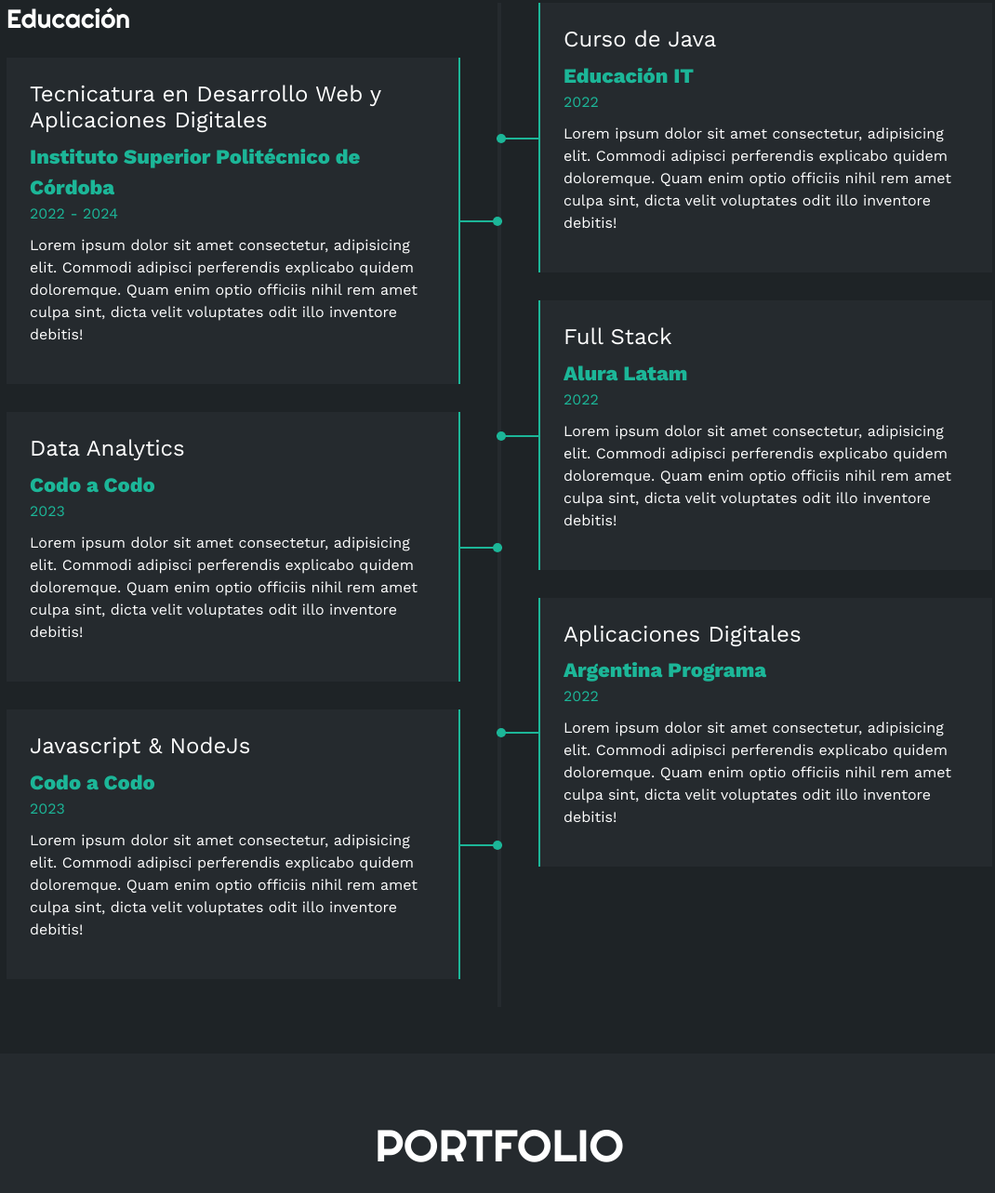
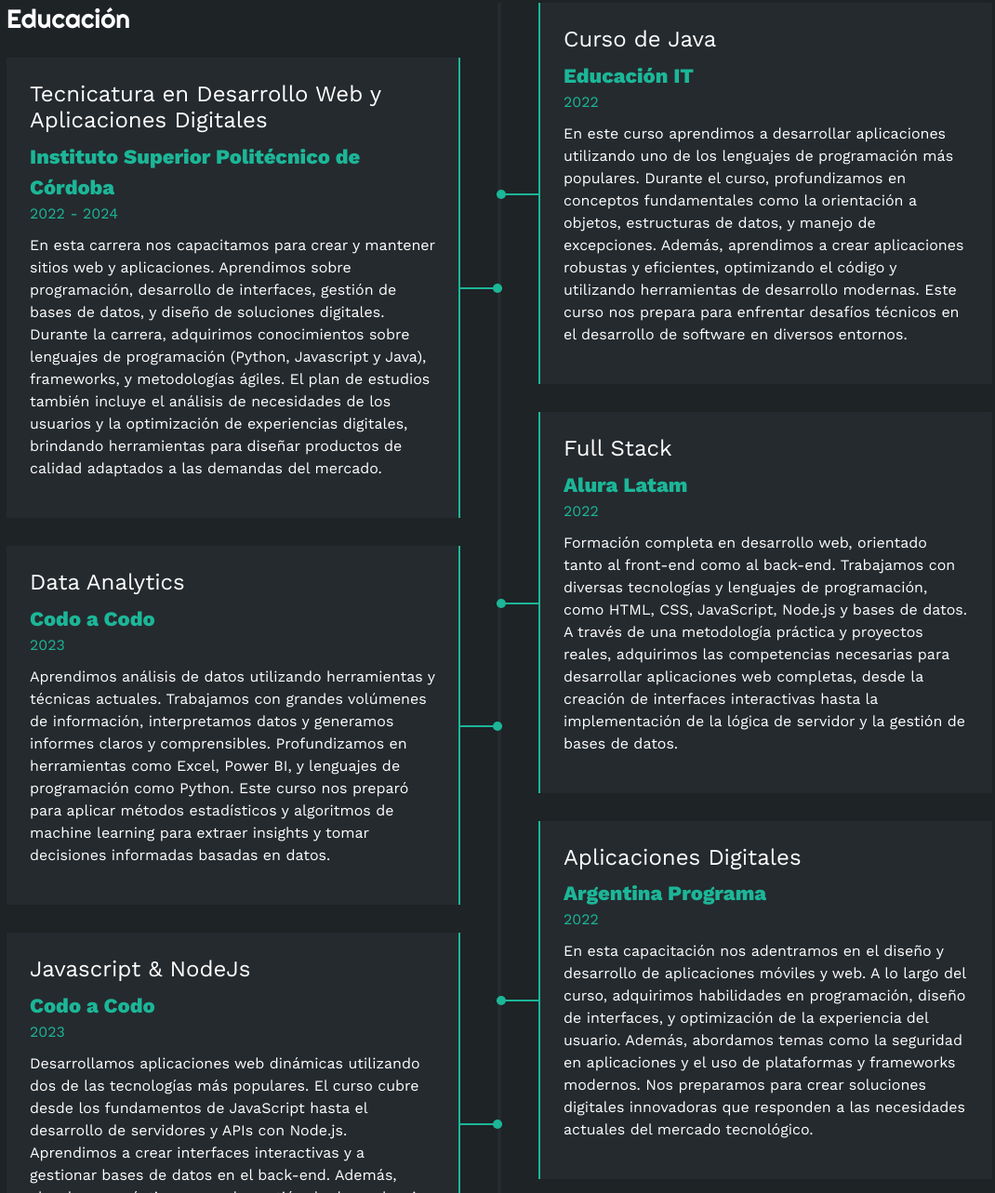
Before and after one commit to ADizanzo/portfolio, a plain HTML site: page index.html in a window 1280 px wide. Shown: the part 2245-3528 px from the top of the page at 93% size, without its empty margins (103-1173 px from the left). Drawn offline with nearby package versions, Linux system fonts and the light colour scheme.

Commit message:
agrego img y cambios en html

```diff
--- a/index.html
+++ b/index.html
@@ -240,7 +240,7 @@
                         <h4>Tecnicatura en Desarrollo Web y Aplicaciones Digitales</h4>
                         <span class="casa">Instituto Superior Politécnico de Córdoba</span>
                         <span class="fecha">2022 - 2024</span>
-                        <p>Lorem ipsum dolor sit amet consectetur, adipisicing elit. Commodi adipisci perferendis explicabo quidem doloremque. Quam enim optio officiis nihil rem amet culpa sint, dicta velit voluptates odit illo inventore debitis!</p>
+                        <p>En esta carrera nos capacitamos para crear y mantener sitios web y aplicaciones. Aprendimos sobre programación, desarrollo de interfaces, gestión de bases de datos, y diseño de soluciones digitales. Durante la carrera, adquirimos conocimientos sobre lenguajes de programación (Python, Javascript y Java), frameworks, y metodologías ágiles. El plan de estudios también incluye el análisis de necesidades de los usuarios y la optimización de experiencias digitales, brindando herramientas para diseñar productos de calidad adaptados a las demandas del mercado.</p>
                         <div class="conectori">
                             <div class="circuloi"></div>
                         </div>
@@ -249,7 +249,7 @@
                         <h4>Data Analytics</h4>
                         <span class="casa">Codo a Codo</span>
                         <span class="fecha">2023</span>
-                        <p>Lorem ipsum dolor sit amet consectetur, adipisicing elit. Commodi adipisci perferendis explicabo quidem doloremque. Quam enim optio officiis nihil rem amet culpa sint, dicta velit voluptates odit illo inventore debitis!</p>
+                        <p>Aprendimos análisis de datos utilizando herramientas y técnicas actuales. Trabajamos con grandes volúmenes de información, interpretamos datos y generamos informes claros y comprensibles. Profundizamos en herramientas como Excel, Power BI, y lenguajes de programación como Python. Este curso nos preparó para aplicar métodos estadísticos y algoritmos de machine learning para extraer insights y tomar decisiones informadas basadas en datos.</p>
                         <div class="conectori">
                             <div class="circuloi"></div>
                         </div>
@@ -258,7 +258,7 @@
                         <h4>Javascript & NodeJs</h4>
                         <span class="casa">Codo a Codo</span>
                         <span class="fecha">2023</span>
-                        <p>Lorem ipsum dolor sit amet consectetur, adipisicing elit. Commodi adipisci perferendis explicabo quidem doloremque. Quam enim optio officiis nihil rem amet culpa sint, dicta velit voluptates odit illo inventore debitis!</p>
+                        <p>Desarrollamos aplicaciones web dinámicas utilizando dos de las tecnologías más populares. El curso cubre desde los fundamentos de JavaScript hasta el desarrollo de servidores y APIs con Node.js. Aprendimos a crear interfaces interactivas y a gestionar bases de datos en el back-end. Además, abordamos prácticas como la gestión de dependencias y el uso de frameworks y librerías, lo que nos permite dominar el desarrollo full-stack con un enfoque práctico y actual.</p>
                         <div class="conectori">
                             <div class="circuloi"></div>
                         </div>
@@ -270,7 +270,7 @@
                         <h4>Curso de Java</h4>
                         <span class="casa">Educación IT</span>
                         <span class="fecha">2022</span>
-                        <p>Lorem ipsum dolor sit amet consectetur, adipisicing elit. Commodi adipisci perferendis explicabo quidem doloremque. Quam enim optio officiis nihil rem amet culpa sint, dicta velit voluptates odit illo inventore debitis!</p>
+                        <p>En este curso aprendimos a desarrollar aplicaciones utilizando uno de los lenguajes de programación más populares. Durante el curso, profundizamos en conceptos fundamentales como la orientación a objetos, estructuras de datos, y manejo de excepciones. Además, aprendimos a crear aplicaciones robustas y eficientes, optimizando el código y utilizando herramientas de desarrollo modernas. Este curso nos prepara para enfrentar desafíos técnicos en el desarrollo de software en diversos entornos.</p>
                         <div class="conectord">
                             <div class="circulod"></div>
                         </div>
@@ -279,7 +279,7 @@
                         <h4>Full Stack</h4>
                         <span class="casa">Alura Latam</span>
                         <span class="fecha">2022</span>
-                        <p>Lorem ipsum dolor sit amet consectetur, adipisicing elit. Commodi adipisci perferendis explicabo quidem doloremque. Quam enim optio officiis nihil rem amet culpa sint, dicta velit voluptates odit illo inventore debitis!</p>
+                        <p>Formación completa en desarrollo web, orientado tanto al front-end como al back-end. Trabajamos con diversas tecnologías y lenguajes de programación, como HTML, CSS, JavaScript, Node.js y bases de datos. A través de una metodología práctica y proyectos reales, adquirimos las competencias necesarias para desarrollar aplicaciones web completas, desde la creación de interfaces interactivas hasta la implementación de la lógica de servidor y la gestión de bases de datos.</p>
                         <div class="conectord">
                             <div class="circulod"></div>
                         </div>
@@ -288,7 +288,7 @@
                         <h4>Aplicaciones Digitales</h4>
                         <span class="casa">Argentina Programa</span>
                         <span class="fecha">2022</span>
-                        <p>Lorem ipsum dolor sit amet consectetur, adipisicing elit. Commodi adipisci perferendis explicabo quidem doloremque. Quam enim optio officiis nihil rem amet culpa sint, dicta velit voluptates odit illo inventore debitis!</p>
+                        <p>En esta capacitación nos adentramos en el diseño y desarrollo de aplicaciones móviles y web. A lo largo del curso, adquirimos habilidades en programación, diseño de interfaces, y optimización de la experiencia del usuario. Además, abordamos temas como la seguridad en aplicaciones y el uso de plataformas y frameworks modernos. Nos preparamos para crear soluciones digitales innovadoras que responden a las necesidades actuales del mercado tecnológico.</p>
                         <div class="conectord">
                             <div class="circulod"></div>
                         </div>
@@ -338,7 +338,7 @@
                     </div>
                 </div>
                 <div class="proyecto">
-                    <img src="img/padel.jpg" alt="">
+                    <img src="img/ruta_aprendizaje.jpg" alt="">
                     <div class="overlay">
                         <h3>Programming Resources</h3>
                         <p>Página Web - Recursos de Programación</p>
```
Also changed, not shown: cv.html (+3 -3 lines), img/fondo10.jpg (added), img/fondo4.jpg (added), img/ruta_aprendizaje.jpg (added), img/tutorial2.jpg (added).
